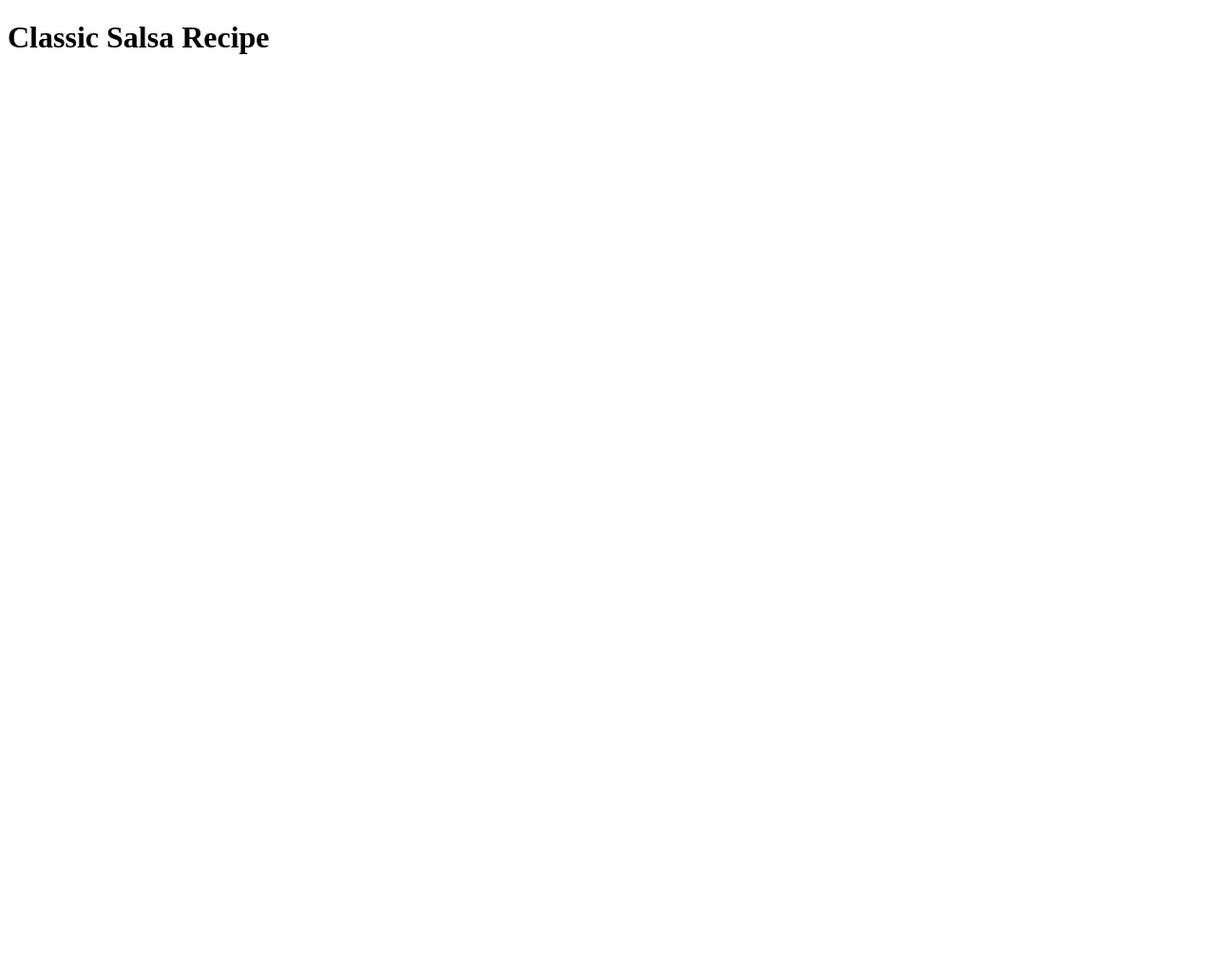
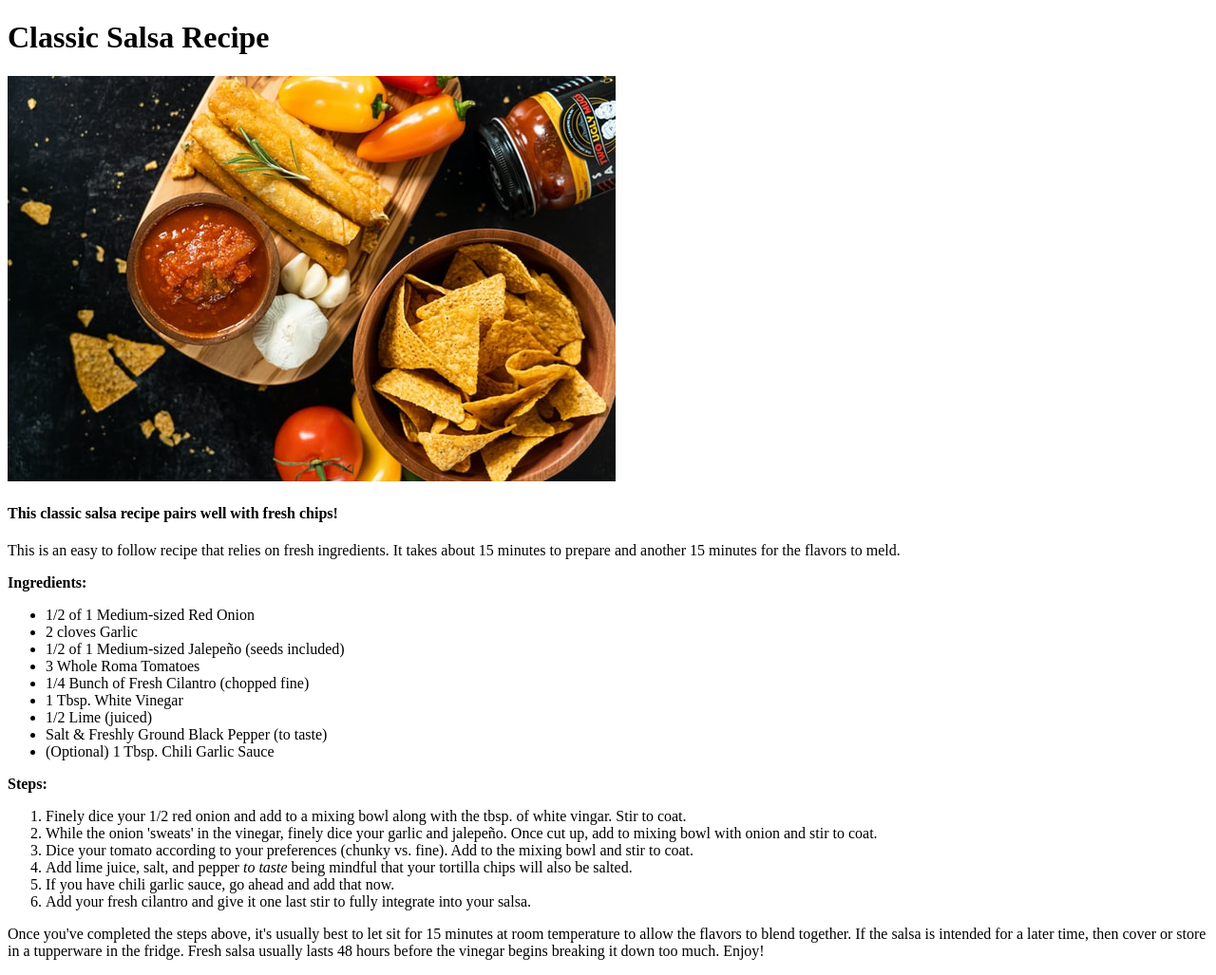
Before and after one commit to ampdavison/odin-recipes, a plain HTML site: page recipes/salsa.html in a window 1280 px wide. Shown: the whole page at 95% size. Before the commit the page ends 800 px from the top, so only its background shows below. Drawn offline with Linux system fonts and the light colour scheme.

Commit message:
Update Salsa recipe page with cotent and image

```diff
--- a/recipes/salsa.html
+++ b/recipes/salsa.html
@@ -8,5 +8,39 @@
 </head>
 <body>
     <h1>Classic Salsa Recipe</h1>
+    <img src="../images/salsa.jpg" alt="Classic Salsa with chips">
+    <h4>This classic salsa recipe pairs well with fresh chips!</h4>
+    <p>This is an easy to follow recipe that relies on fresh ingredients. It takes about
+        15 minutes to prepare and another 15 minutes for the flavors to meld.
+    </p>
+    <p><strong>Ingredients:</strong>
+        <ul>
+            <li>1/2 of 1 Medium-sized Red Onion</li>
+            <li>2 cloves Garlic</li>
+            <li>1/2 of 1 Medium-sized Jalepeño (seeds included)</li>
+            <li>3 Whole Roma Tomatoes</li>
+            <li>1/4 Bunch of Fresh Cilantro (chopped fine)</li>
+            <li>1 Tbsp. White Vinegar</li>
+            <li>1/2 Lime (juiced)</li>
+            <li>Salt & Freshly Ground Black Pepper (to taste)</li>
+            <li>(Optional) 1 Tbsp. Chili Garlic Sauce</li>
+
+        </ul>
+
+    </p>
+    <p><strong>Steps:</strong>
+    <ol>
+        <li>Finely dice your 1/2 red onion and add to a mixing bowl along with the tbsp. of white vingar. Stir to coat.</li>
+        <li>While the onion 'sweats' in the vinegar, finely dice your garlic and jalepeño. Once cut up, add to mixing bowl with onion and stir to coat.</li>
+        <li>Dice your tomato according to your preferences (chunky vs. fine). Add to the mixing bowl and stir to coat.</li>
+        <li>Add lime juice, salt, and pepper <em>to taste</em> being mindful that your tortilla chips will also be salted.</li>
+        <li>If you have chili garlic sauce, go ahead and add that now.</li>
+        <li>Add your fresh cilantro and give it one last stir to fully integrate into your salsa.</li>
+    </ol>
+    </p>
+    <p>Once you've completed the steps above, it's usually best to let sit for 15 minutes at room temperature to allow the flavors to blend together.
+        If the salsa is intended for a later time, then cover or store in a tupperware in the fridge. Fresh salsa usually lasts 48 hours before the vinegar begins
+        breaking it down too much. Enjoy!
+    </p>
 </body>
 </html>
```
Also changed, not shown: images/salsa-ingredients.jpg (added), images/salsa.jpg (added), 2 other files.
